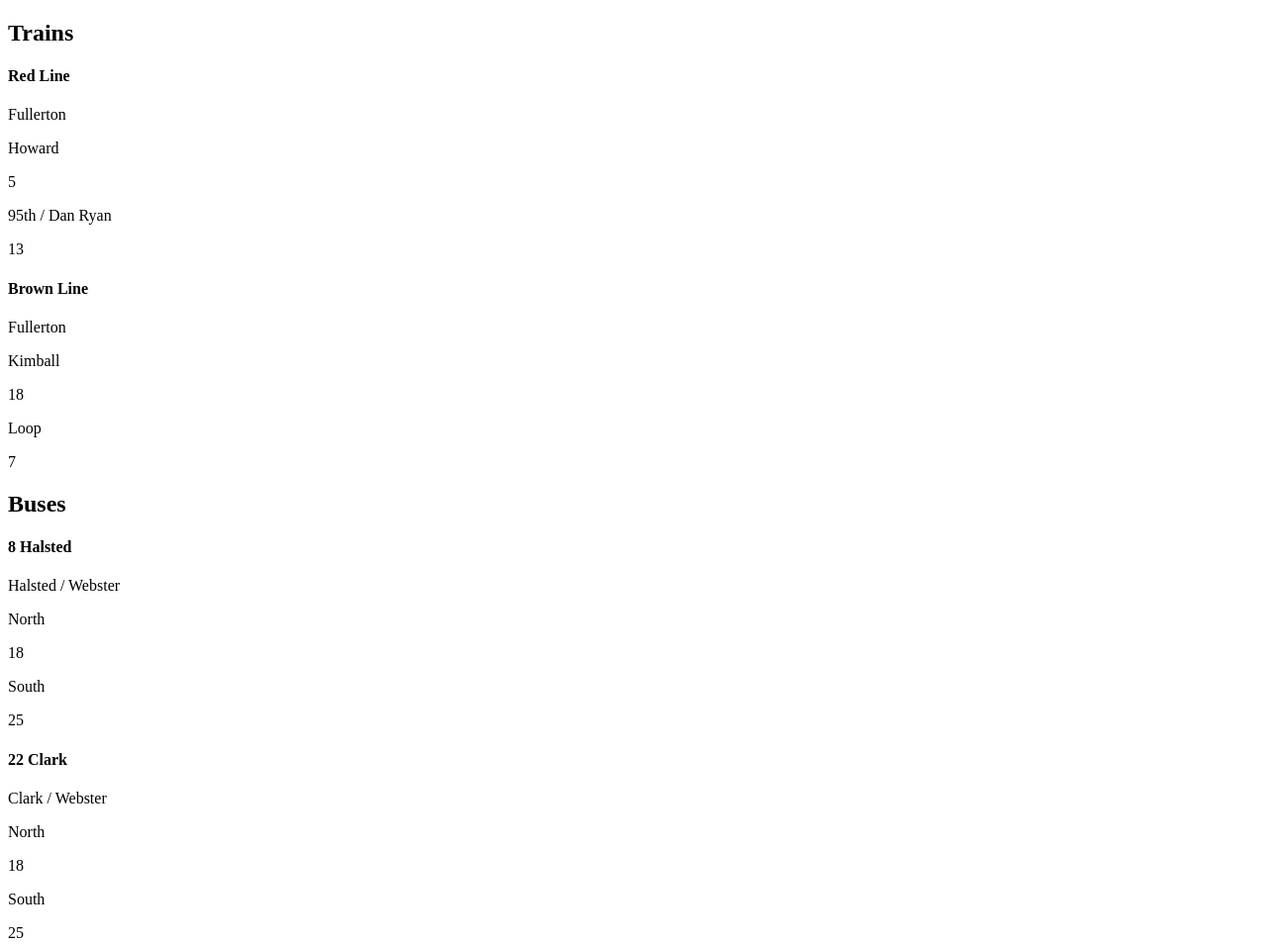
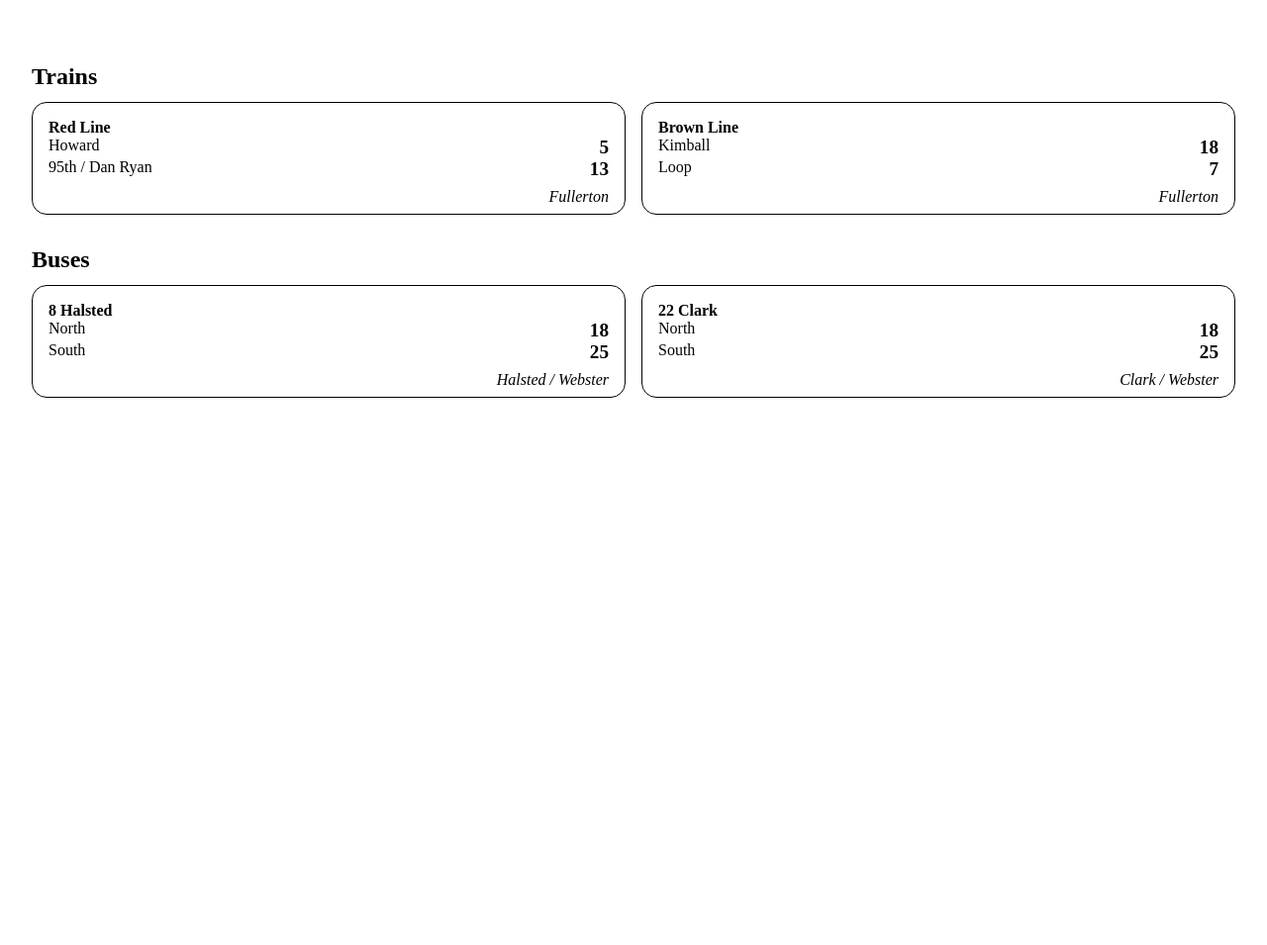
Before and after one commit to camdenwithrow/transit-tracker, a plain HTML site: page index.html in a window 1280 px wide. Shown: the whole page at 99% size. After the commit the page ends 800 px from the top, so only its background shows below. Drawn offline with Linux system fonts and the light colour scheme.

Commit message:
basic styles

```diff
--- a/index.html
+++ b/index.html
@@ -11,69 +11,61 @@
 <body>
     <div class="container">
         <div>
-            <div class="train-section">
+            <div class="train section">
                 <h2>Trains</h2>
-                <div class="train-grid">
-                    <div>
+                <div class="section-grid">
+                    <div class="route-card">
                         <h4>Red Line</h4>
-                        <p>Fullerton</p>
-                        <div>
-                            <div>
-                                <p>Howard</p>
-                                <p>5</p>
-                            </div>
-                            <div>
-                                <p>95th / Dan Ryan</p>
-                                <p>13</p>
-                            </div>
+                        <div class="direction">
+                            <p>Howard</p>
+                            <p class="eta">5</p>
                         </div>
+                        <div class="direction">
+                            <p>95th / Dan Ryan</p>
+                            <p class="eta">13</p>
+                        </div>
+                        <p class="stop">Fullerton</p>
                     </div>
-                    <div>
+                    <div class="route-card">
                         <h4>Brown Line</h4>
-                        <p>Fullerton</p>
-                        <div>
-                            <div>
-                                <p>Kimball</p>
-                                <p>18</p>
-                            </div>
-                            <div>
-                                <p>Loop</p>
-                                <p>7</p>
-                            </div>
+                        <div class="direction">
+                            <p>Kimball</p>
+                            <p class="eta">18</p>
                         </div>
+                        <div class="direction">
+                            <p>Loop</p>
+                            <p class="eta">7</p>
+                        </div>
+                        <p class="stop">Fullerton</p>
                     </div>
                 </div>
             </div>
-            <div class="bus-section">
+            <div class="bus section">
                 <h2>Buses</h2>
-                <div class="bus-grid">
-                    <div>
+                <div class="section-grid">
+                    <div class="route-card">
                         <h4>8 Halsted</h4>
-                        <p>Halsted / Webster</p>
-                        <div>
-                            <div>
-                                <p>North</p>
-                                <p>18</p>
-                            </div>
-                            <div>
-                                <p>South</p>
-                                <p>25</p>
-                            </div>
+                        <div class="direction">
+                            <p>North</p>
+                            <p class="eta">18</p>
                         </div>
+                        <div class="direction">
+                            <p>South</p>
+                            <p class="eta">25</p>
+                        </div>
+                        <p class="stop">Halsted / Webster</p>
                     </div>
-                    <div>
+                    <div class="route-card">
                         <h4>22 Clark</h4>
-                        <p>Clark / Webster</p>
-                        <div>
-                            <div>
-                                <p>North</p>
-                                <p>18</p>
-                            </div>
-                            <div>
-                                <p>South</p>
-                                <p>25</p>
-                            </div>
+                        <div class="direction">
+                            <p>North</p>
+                            <p class="eta">18</p>
                         </div>
+                        <div class="direction">
+                            <p>South</p>
+                            <p class="eta">25</p>
+                        </div>
+                        <p class="stop">Clark / Webster</p>
                     </div>
                 </div>
             </div>
--- a/style.css
+++ b/style.css
@@ -0,0 +1,49 @@
+html,
+body,
+* {
+    margin: 0;
+    padding: 0;
+    /* box-sizing: border-box; */
+}
+
+.container {
+    margin-top: 4em;
+    margin-left: 2em;
+    margin-right: 2em;
+}
+
+.section {
+    margin-top: 2em;
+}
+
+.section > h2 {
+    margin-bottom: 0.5em;
+}
+
+.section-grid {
+    display: grid;
+    grid-template-columns: 1fr 1fr;
+    column-gap: 1em;
+}
+
+.route-card {
+    padding: 1em 1em 0.5em 1em;
+    border: 1px solid black;
+    border-radius: 15px;
+}
+
+.stop {
+    text-align: right;
+    margin-top: 0.5em;
+    font-style: italic;
+}
+
+.direction {
+    display: flex;
+    justify-content: space-between;
+}
+
+.eta {
+    font-size: larger;
+    font-weight: bold;
+}
```
